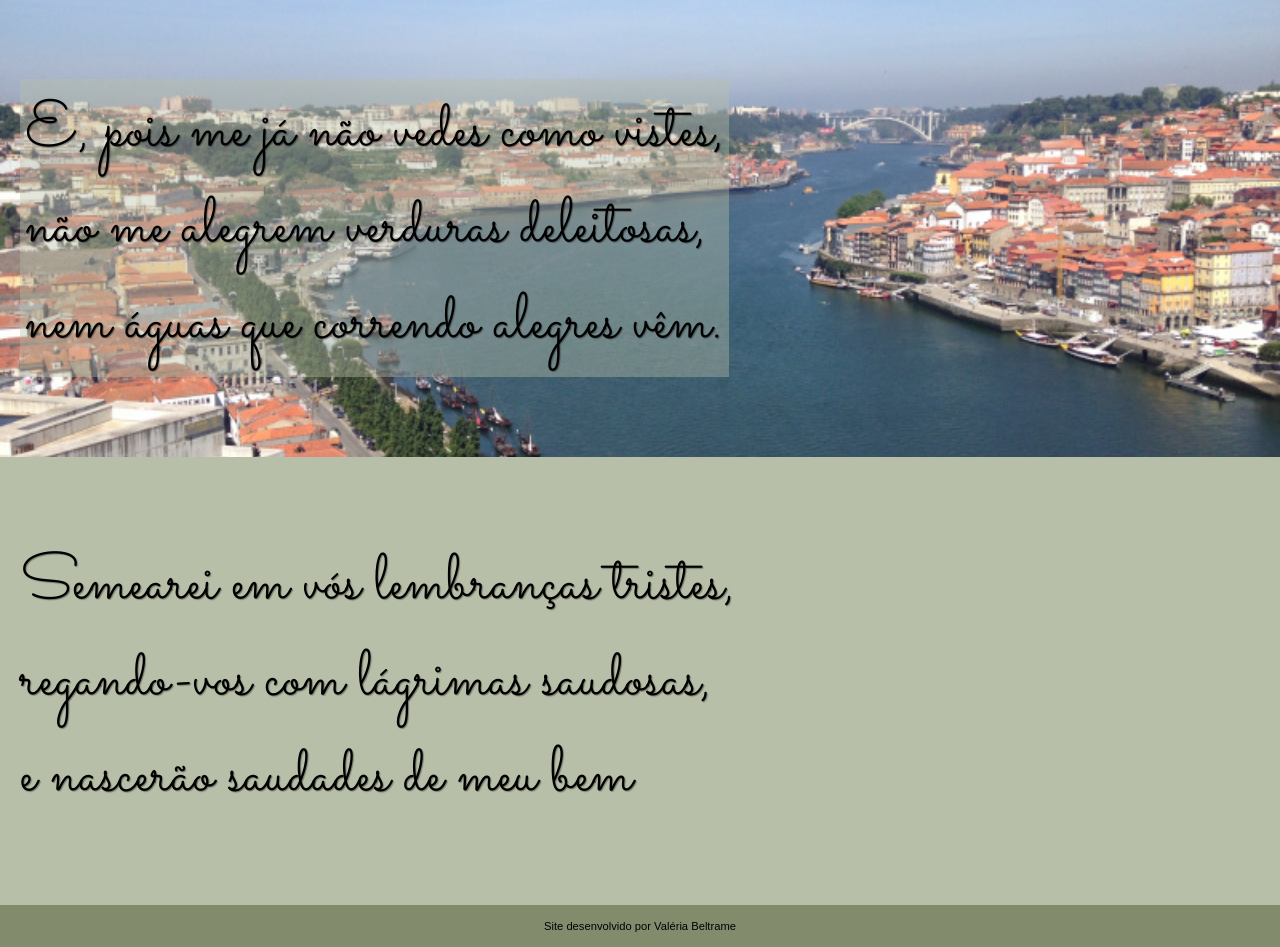
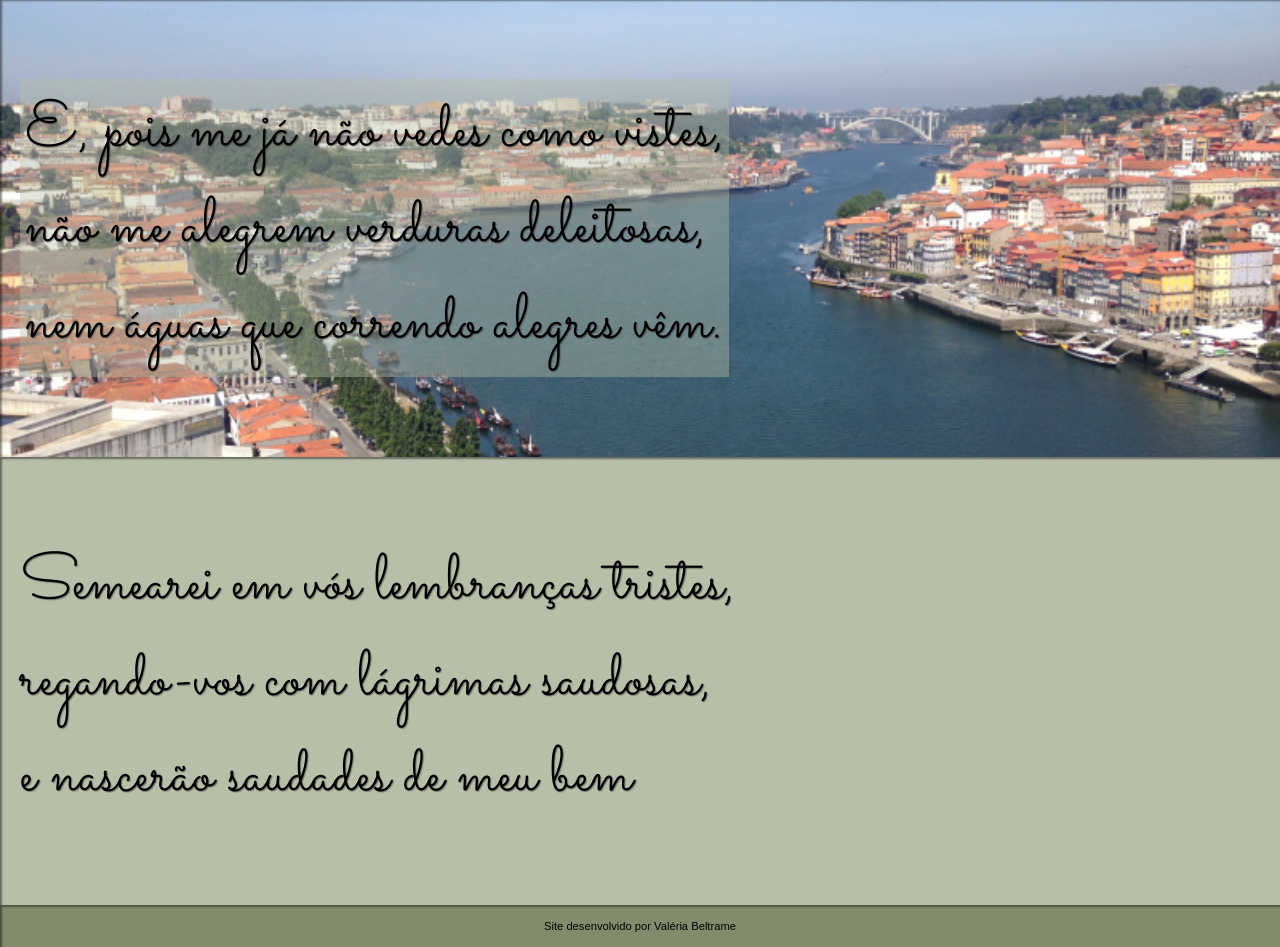
Before and after one commit to valeriabeltrame/site-exercicio, a plain HTML site: page index.html in a window 1280 px wide. Shown: the part 1271-2218 px from the top of the page. Drawn offline with Linux system fonts and the light colour scheme; a web font is replaced by a local one.

Commit message:
atualização

```diff
--- a/style.css
+++ b/style.css
@@ -22,8 +22,8 @@
 }
 
 html, body {
-    min-height: 100vh;
-    min-width: 100vh;
+    min-height: 50vh;
+    min-width: 50vh;
     background-color: var(--cor03);
     font-size: 1em;
 }
@@ -68,6 +68,7 @@ section {
     padding-top: 10vh;
     padding-bottom: 10vh;
     padding-left: 20px;
+    box-shadow: inset 2px 2px 2px  rgba(0, 0, 0, 0.445);
 }
 
 section#imagem {
@@ -76,15 +77,14 @@ section#imagem {
     background-repeat: no-repeat;
     background-size: cover;
     background-attachment: fixed;
-
 }
 
 section#imagem > p {
     background-color: #b8bfa865;
     padding: 5px;
     display: inline-block;
+}
 
-}
 section.img01 {
     background: url("imagens/serra800.JPG");
 }
@@ -99,4 +99,5 @@ footer {
     font-family: var(--font03);
     font-size: 0.7em;
     text-align: center;
+    box-shadow: inset 2px 2px 2px  rgba(0, 0, 0, 0.445);
 }
```
